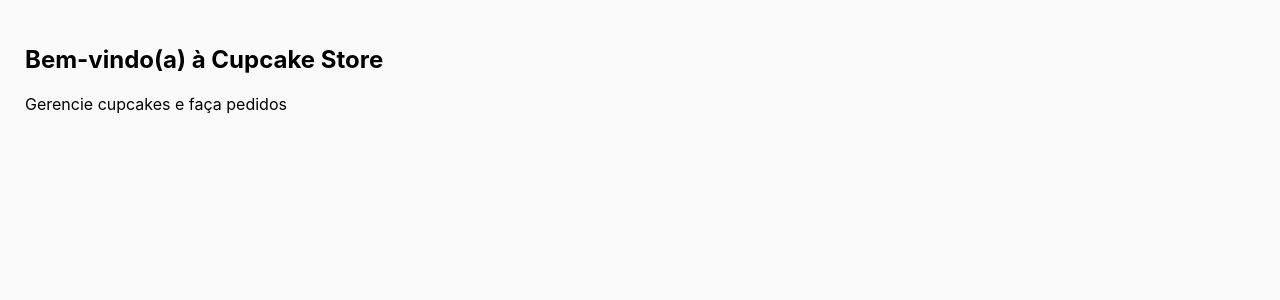
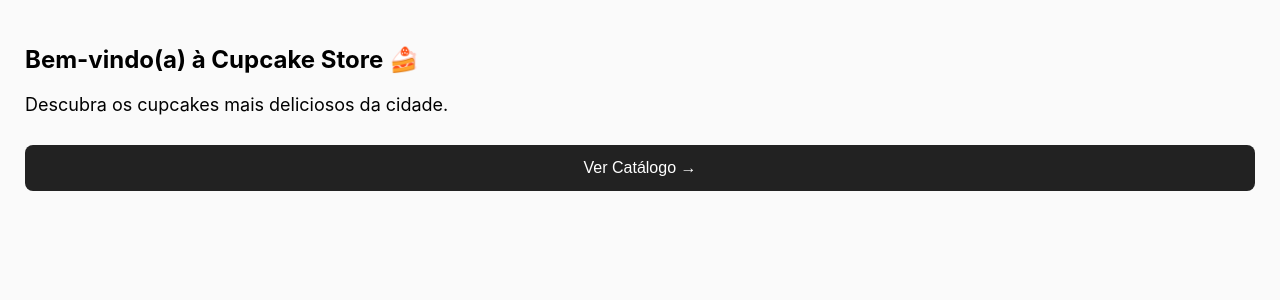
Before and after one commit to jubbeez/pit-cupcake-app, a Flask app: page / in a window 1280 px wide. Shown: the part 54-354 px from the top of the page. Run offline with Flask 3, Linux system fonts and the light colour scheme.

Commit message:
Update_tela_inicial index.html

```diff
--- a/templates/index.html
+++ b/templates/index.html
@@ -1,5 +1,16 @@
 {% extends "base.html" %}
 {% block content %}
-<h2>Bem-vindo(a) à Cupcake Store</h2>
-<p>Gerencie cupcakes e faça pedidos</p>
+
+<h2>Bem-vindo(a) à Cupcake Store 🍰</h2>
+
+<p style="font-size:18px; margin-bottom:20px;">
+    Descubra os cupcakes mais deliciosos da cidade.
+</p>
+
+<a href="/catalogo">
+    <button style="padding:14px 22px; background:#222; color:white; border:none; border-radius:8px; font-size:16px; cursor:pointer;">
+        Ver Catálogo →
+    </button>
+</a>
+
 {% endblock %}
```
